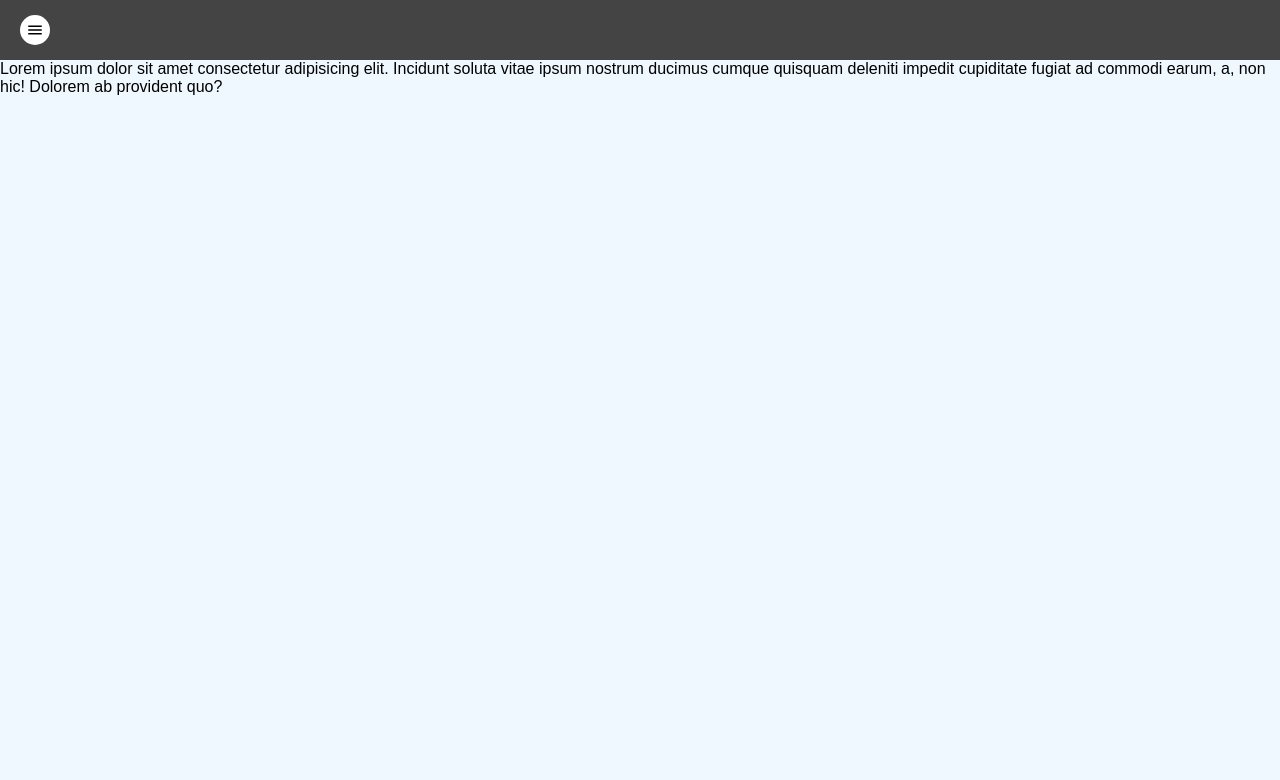
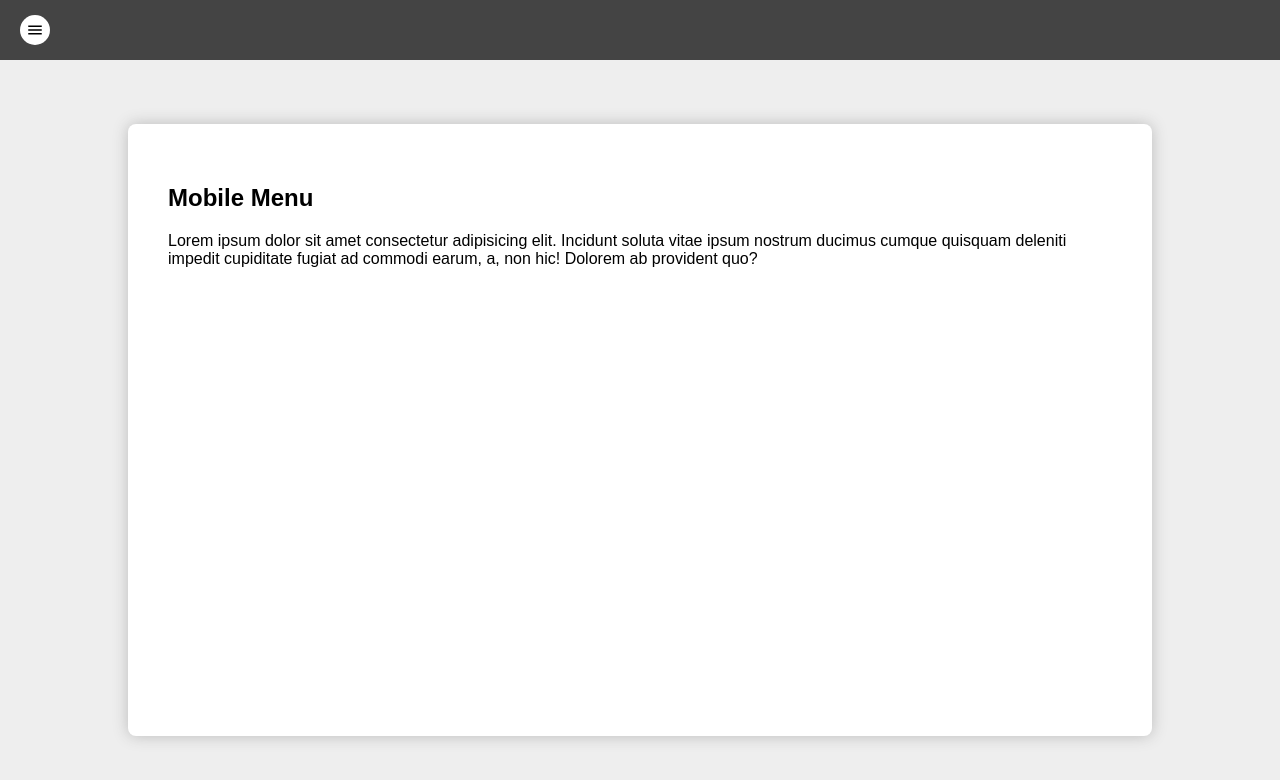
Before and after one commit to johanhcarlberg/odin-mobilemenu, a website built with webpack: page example/index.html in a window 1280 px wide. Built offline with Linux system fonts and the light colour scheme.

Commit message:
Update content styling

```diff
--- a/example/example.css
+++ b/example/example.css
@@ -32,8 +32,15 @@ header {
 
 .content {
     grid-column: 2;
-    background-color: aliceblue;
+    background-color: #fff;
     z-index: 1;
+    justify-self: center;
+    width: 80%;
+    margin: 4rem 0;
+    padding: 40px;
+    box-sizing: border-box;
+    box-shadow: 0 0 15px #bbb;
+    border-radius: 8px;
 }
 
 .menu-container {
--- a/example/index.html
+++ b/example/index.html
@@ -15,6 +15,7 @@
         </header>
         <main>
             <div class="content">
+                <h2>Mobile Menu</h2>
                 Lorem ipsum dolor sit amet consectetur adipisicing elit. Incidunt soluta vitae ipsum nostrum ducimus cumque quisquam deleniti impedit cupiditate fugiat ad commodi earum, a, non hic! Dolorem ab provident quo?
             </div>
         </main>
```
Also changed, not shown: dist/mobilemenu.min.js, example/dist/example.js, example/dist/mobilemenu.min.js.
